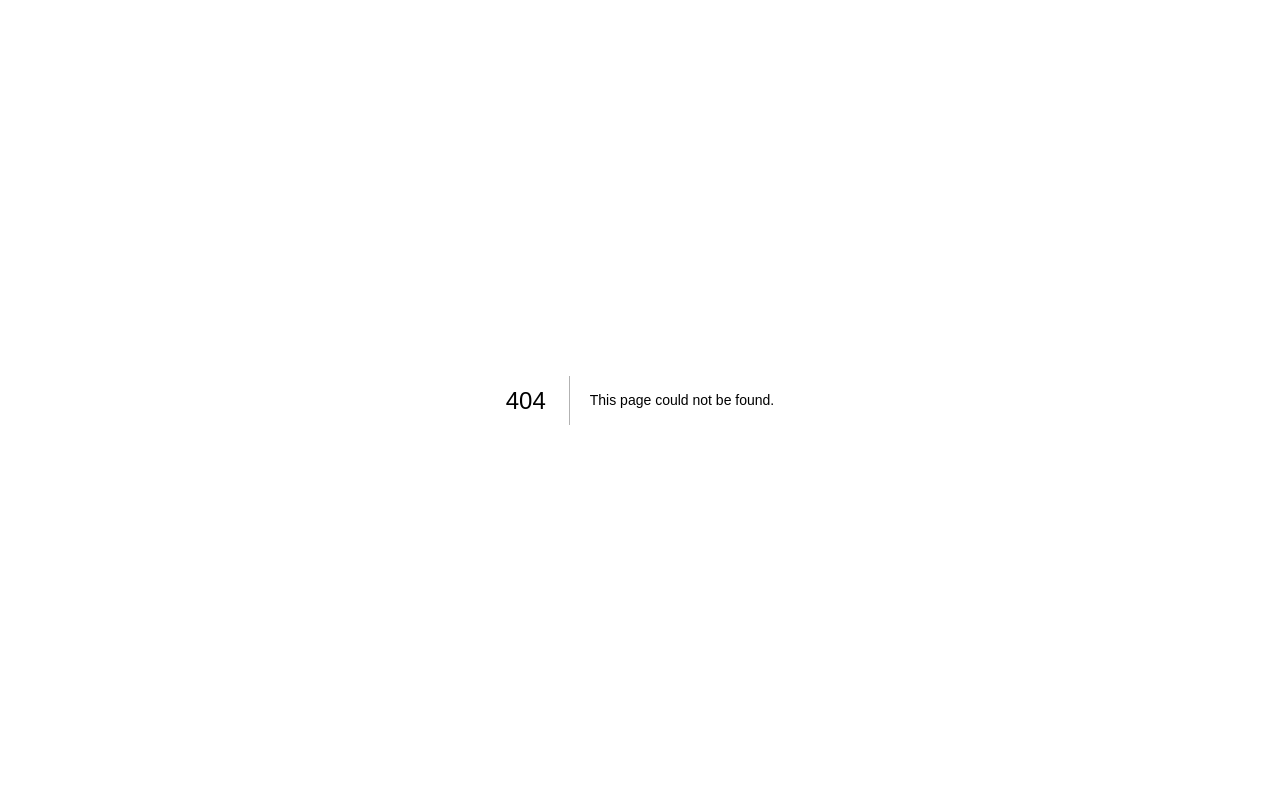
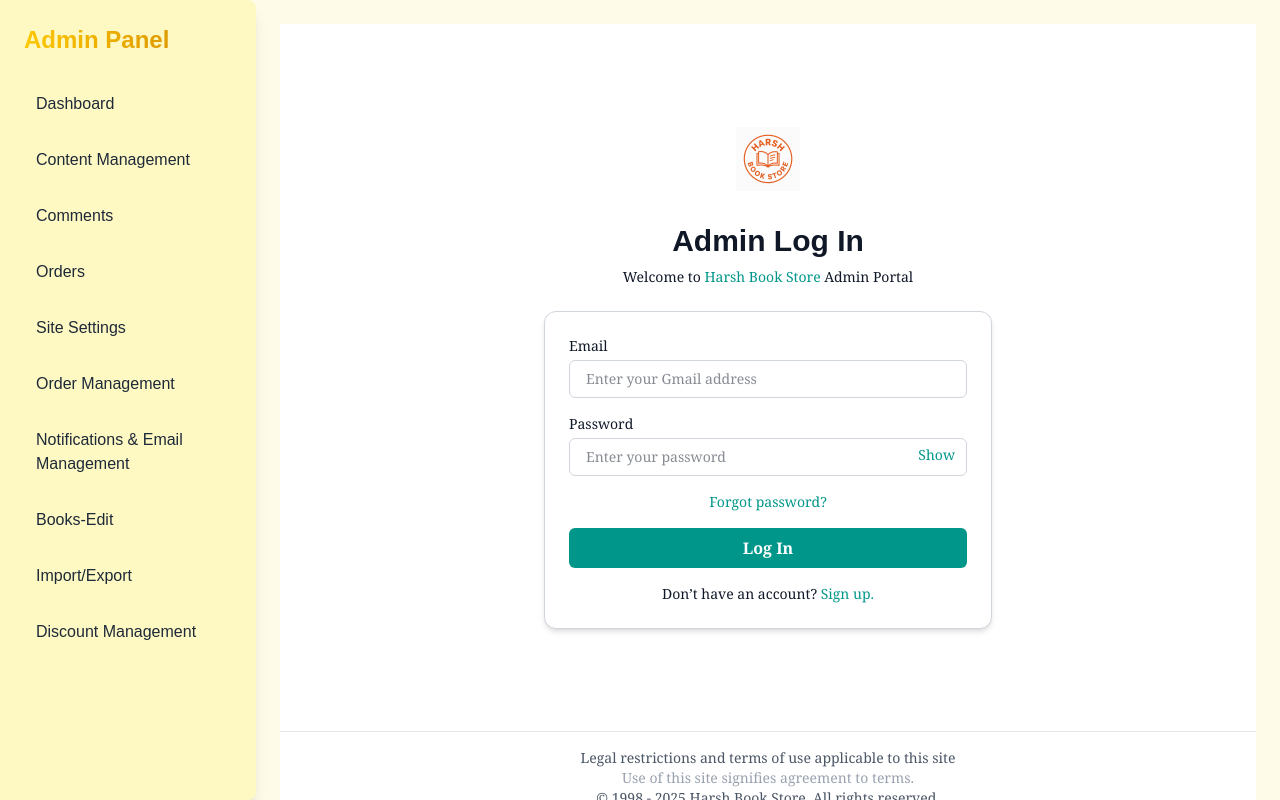
Before and after one commit to Minimalistic-Technology/Books-Store, a Next.js app: page /admin/login in a window 1280 px wide. Before the commit this address had no page. Built offline with nearby package versions, Linux system fonts and the light colour scheme.

Commit message:
done with admin login api integration

```diff
--- a/app/admin/layout.tsx
+++ b/app/admin/layout.tsx
@@ -1,23 +1,78 @@
 "use client";
 
 import Sidebar from "../components/Sidebar";
-import { useMemo, useState } from "react";
+import { useState, useEffect } from "react";
+import { useRouter, usePathname } from "next/navigation";
+import { jwtDecode } from "jwt-decode";
+
+interface JwtPayload {
+  id: string;
+  role: "User" | "Admin";
+}
 
 export default function AdminLayout({ children }: { children: React.ReactNode }) {
-  const [isLoading, setIsLoading] = useState(false);
+  const [isLoading, setIsLoading] = useState(true);
+  const [isAuthenticated, setIsAuthenticated] = useState(false);
+  const router = useRouter();
+  const pathname = usePathname();
+
+  useEffect(() => {
+    // Skip authentication check for /admin/login
+    if (pathname === "/admin/login") {
+      setIsLoading(false);
+      setIsAuthenticated(true); // Allow login page to render
+      return;
+    }
+
+    const token = localStorage.getItem("token");
+    if (!token) {
+      setIsAuthenticated(false);
+      setIsLoading(false);
+      router.push("/admin/login");
+      return;
+    }
+
+    try {
+      const decoded: JwtPayload = jwtDecode(token);
+      if (decoded.role !== "Admin") {
+        localStorage.removeItem("token");
+        setIsAuthenticated(false);
+      } else {
+        setIsAuthenticated(true);
+      }
+    } catch (error) {
+      console.error("Token verification failed:", error);
+      localStorage.removeItem("token");
+      setIsAuthenticated(false);
+    } finally {
+      setIsLoading(false);
+    }
+  }, [router, pathname]);
+
+  useEffect(() => {
+    if (!isLoading && !isAuthenticated && pathname !== "/admin/login") {
+      router.push("/admin/login");
+    }
+  }, [isLoading, isAuthenticated, pathname, router]);
+
+  if (isLoading) {
+    return (
+      <div className="flex justify-center items-center h-screen bg-yellow-50">
+        <div className="animate-spin rounded-full h-16 w-16 border-b-2 border-blue-600"></div>
+      </div>
+    );
+  }
+
+  if (!isAuthenticated && pathname !== "/admin/login") {
+    return null; // Prevent rendering until redirect completes for protected routes
+  }
 
   return (
     <div className="page-container flex flex-row h-screen bg-yellow-50 overflow-hidden">
       <Sidebar />
       <div className="flex-1 flex flex-col min-h-0 overflow-auto">
         <main className="flex-1 p-6 overflow-auto w-full animate__fadeIn">
-            {isLoading ? (
-              <div className="flex justify-center items-center h-full">
-                <div className="animate-spin rounded-full h-16 w-16 border-b-2 border-blue-600"></div>
-              </div>
-            ) : (
-              children
-            )}
+          {children}
         </main>
       </div>
     </div>
--- /dev/null
+++ b/app/admin/login/page.tsx
@@ -0,0 +1,218 @@
+'use client';
+
+import React, { useState, useEffect } from 'react';
+import Link from 'next/link';
+import { useRouter } from 'next/navigation';
+import { jwtDecode } from 'jwt-decode';
+import { API_BASE_URL } from '../../../utils/api';
+
+interface JwtPayload {
+  id: string;
+  role: 'User' | 'Admin';
+}
+
+const AdminLoginPage: React.FC = () => {
+  const router = useRouter();
+  const [email, setEmail] = useState('');
+  const [password, setPassword] = useState('');
+  const [showPassword, setShowPassword] = useState(false);
+  const [errors, setErrors] = useState({
+    email: '',
+    password: '',
+    apiError: '',
+  });
+  const [isMounted, setIsMounted] = useState(false);
+
+  // Check for existing token on mount
+  useEffect(() => {
+    setIsMounted(true);
+    const token = localStorage.getItem('token');
+    if (token) {
+      try {
+        const decoded: JwtPayload = jwtDecode(token);
+        if (decoded.role === 'Admin') {
+          router.push('/admin/dashboard');
+        }
+      } catch (error) {
+        console.error('Token verification failed:', error);
+        localStorage.removeItem('token');
+      }
+    }
+  }, [router]);
+
+  if (!isMounted) return null;
+
+  const handleLogin = async (e: React.FormEvent) => {
+    e.preventDefault();
+    let hasErrors = false;
+    const newErrors = {
+      email: '',
+      password: '',
+      apiError: '',
+    };
+
+    if (!email.trim()) {
+      newErrors.email = 'This field is mandatory';
+      hasErrors = true;
+    } else if (!email.includes('@') || !email.toLowerCase().endsWith('@gmail.com')) {
+      newErrors.email = 'Please enter a valid Gmail address (e.g., example@gmail.com)';
+      hasErrors = true;
+    }
+
+    if (!password.trim()) {
+      newErrors.password = 'This field is mandatory';
+      hasErrors = true;
+    } else if (password.length < 8) {
+      newErrors.password = 'Password must be at least 8 characters long';
+      hasErrors = true;
+    }
+
+    setErrors(newErrors);
+
+    if (!hasErrors) {
+      try {
+        const loginData = {
+          email: email.trim().toLowerCase(),
+          password: password.trim(),
+        };
+
+        const response = await fetch(`${API_BASE_URL}/login`, {
+          method: 'POST',
+          headers: {
+            'Content-Type': 'application/json',
+          },
+          body: JSON.stringify(loginData),
+        });
+
+        const data = await response.json();
+
+        if (!response.ok) {
+          throw new Error(data.message || 'Login failed. Please try again.');
+        }
+
+        const decodedToken: JwtPayload = jwtDecode(data.token);
+        if (decodedToken.role !== 'Admin') {
+          throw new Error('Access denied. Admins only.');
+        }
+
+        localStorage.setItem('token', data.token);
+        alert('Admin login successful!');
+        router.push('/admin/dashboard');
+      } catch (error) {
+        console.error('Login error:', error);
+        setErrors((prev) => ({
+          ...prev,
+          apiError: (error as Error).message || 'An error occurred during login. Please try again.',
+        }));
+      }
+    }
+  };
+
+  return (
+    <div className="flex flex-col min-h-screen w-full bg-white font-serif text-gray-900">
+      <div className="flex flex-col items-center justify-center flex-1 px-4 py-10">
+        <div className="flex flex-col items-center mb-6">
+          <img
+            src="/images/logo.png"
+            alt="Harsh Book Store Logo"
+            width={64}
+            height={64}
+            className="mb-2"
+          />
+        </div>
+        <h1 className="text-3xl font-bold mb-2">Admin Log In</h1>
+        <p className="text-sm text-center mb-6">
+          Welcome to{' '}
+          <Link href="/" className="text-teal-600 hover:underline font-medium">
+            Harsh Book Store
+          </Link> Admin Portal
+        </p>
+        <form
+          onSubmit={handleLogin}
+          className="w-full max-w-md bg-white border border-gray-300 rounded-xl p-6 shadow-md"
+        >
+          <div className="mb-4">
+            <label htmlFor="email" className="block text-sm font-medium">
+              Email
+            </label>
+            <input
+              type="email"
+              id="email"
+              value={email}
+              onChange={(e) => setEmail(e.target.value)}
+              placeholder="Enter your Gmail address"
+              className="w-full border border-gray-300 rounded-md px-4 py-2 mt-1 text-sm focus:ring-2 focus:ring-teal-500"
+            />
+            {errors.email && (
+              <p className="text-sm text-red-500 mt-1">{errors.email}</p>
+            )}
+          </div>
+
+          <div className="mb-4">
+            <label htmlFor="password" className="block text-sm font-medium">
+              Password
+            </label>
+            <div className="relative">
+              <input
+                type={showPassword ? 'text' : 'password'}
+                id="password"
+                value={password}
+                onChange={(e) => setPassword(e.target.value)}
+                placeholder="Enter your password"
+                className="w-full border border-gray-300 rounded-md px-4 py-2 mt-1 text-sm focus:ring-2 focus:ring-teal-500"
+              />
+              <button
+                type="button"
+                onClick={() => setShowPassword(!showPassword)}
+                className="absolute right-3 top-1/2 -translate-y-1/2 text-sm text-teal-600"
+              >
+                {showPassword ? 'Hide' : 'Show'}
+              </button>
+            </div>
+            {errors.password && (
+              <p className="text-sm text-red-500 mt-1">{errors.password}</p>
+            )}
+          </div>
+
+          {errors.apiError && (
+            <p className="text-center text-sm text-red-600 mb-4">
+              {errors.apiError}
+            </p>
+          )}
+
+          <div className="mb-4 text-center">
+            <p className="text-sm text-teal-600 hover:underline">
+              Forgot password?
+            </p>
+          </div>
+
+          <button
+            type="submit"
+            className="w-full bg-teal-600 hover:bg-teal-700 text-white font-semibold rounded-md py-2 transition-all"
+          >
+            Log In
+          </button>
+
+          <div className="mt-4 text-center">
+            <p className="text-sm">
+              Don’t have an account?{' '}
+              <Link href="/signup" className="text-teal-600 hover:underline">
+                Sign up.
+              </Link>
+            </p>
+          </div>
+        </form>
+      </div>
+
+      <footer className="text-center py-4 border-t border-gray-200 text-sm text-gray-600">
+        <p className="font-medium">
+          Legal restrictions and terms of use applicable to this site
+        </p>
+        <p className="text-gray-400">Use of this site signifies agreement to terms.</p>
+        <p>© 1998 - 2025 Harsh Book Store. All rights reserved.</p>
+      </footer>
+    </div>
+  );
+};
+
+export default AdminLoginPage;
```
Lines whose indentation alone changed are shown as unchanged.
